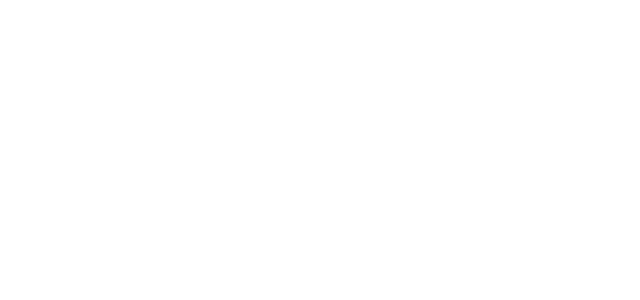
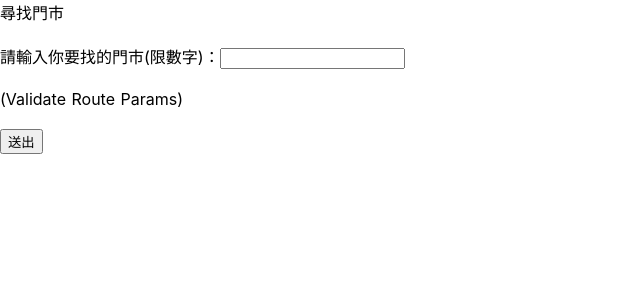
Before and after one commit to WingShade/my-nuxt-exercise, a Nuxt app: page /gogoro/shopAddress in a window 1280 px wide. Before the commit this address had no page. Shown: the top 300 px of the page, without its empty margins (0-640 px from the left). Built offline with nearby package versions, Linux system fonts and the light colour scheme.

Commit message:
set prettier

```diff
--- /dev/null
+++ b/pages/gogoro/scooter.vue
@@ -0,0 +1,11 @@
+<template>
+  <div>Smartscooter®</div>
+</template>
+
+<script>
+export default {
+  name: 'smartScooter'
+}
+</script>
+
+<style scoped></style>
--- /dev/null
+++ b/pages/gogoro/shopAddress.vue
@@ -0,0 +1,32 @@
+<template>
+  <div>
+    尋找門市
+    <br />
+    <br />
+    請輸入你要找的門市(限數字)：<input type="text" v-model="where" />
+    <br />
+    <br />
+    (Validate Route Params)
+    <br />
+    <br />
+    <input type="button" value="送出" @click="find" />
+  </div>
+</template>
+
+<script>
+export default {
+  name: 'shopAddress',
+  data() {
+    return {
+      where: ''
+    }
+  },
+  methods: {
+    find() {
+      this.$router.push(`/gogoro/findShop/${this.where}`)
+    }
+  }
+}
+</script>
+
+<style scoped></style>
```
Also changed, not shown: 1 other file (tests, documents, lock files or other folders).
